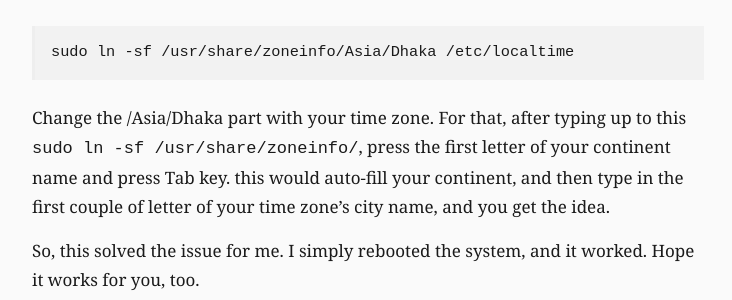
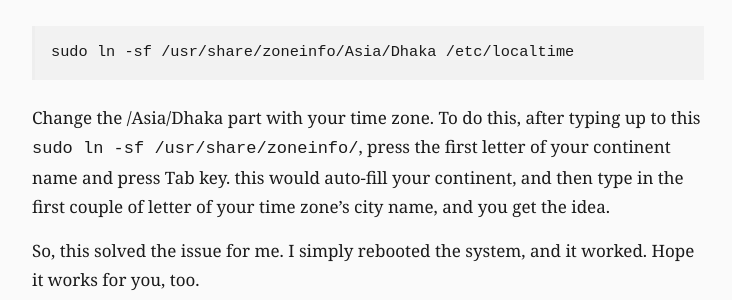
Before and after one commit to muntasimulhaque/muntasimulhaque.github.io, a Jekyll site: the page built from _posts/2025-08-05-time-mismatch-devuan-windows.md, in a window 1280 px wide. Shown: the part 1536-1836 px from the top of the page, without its empty margins (272-1004 px from the left). Built offline with Jekyll 4.4.1, drawn with Linux system fonts in a browser that asks for light colours.

Commit message:
Update 2025-08-05-time-mismatch-devuan-windows.md

````diff
--- a/_posts/2025-08-05-time-mismatch-devuan-windows.md
+++ b/_posts/2025-08-05-time-mismatch-devuan-windows.md
@@ -47,6 +47,6 @@ Now, link /etc/localtime with your correct time zone. For me, the command is:
 sudo ln -sf /usr/share/zoneinfo/Asia/Dhaka /etc/localtime
 ```
 
-Change the /Asia/Dhaka part with your time zone. For that, after typing up to this `sudo ln -sf /usr/share/zoneinfo/`, press the first letter of your continent name and press Tab key. this would auto-fill your continent, and then type in the first couple of letter of your time zone's city name, and you get the idea.
+Change the /Asia/Dhaka part with your time zone. To do this, after typing up to this `sudo ln -sf /usr/share/zoneinfo/`, press the first letter of your continent name and press Tab key. this would auto-fill your continent, and then type in the first couple of letter of your time zone's city name, and you get the idea.
 
 So, this solved the issue for me. I simply rebooted the system, and it worked. Hope it works for you, too.
````
